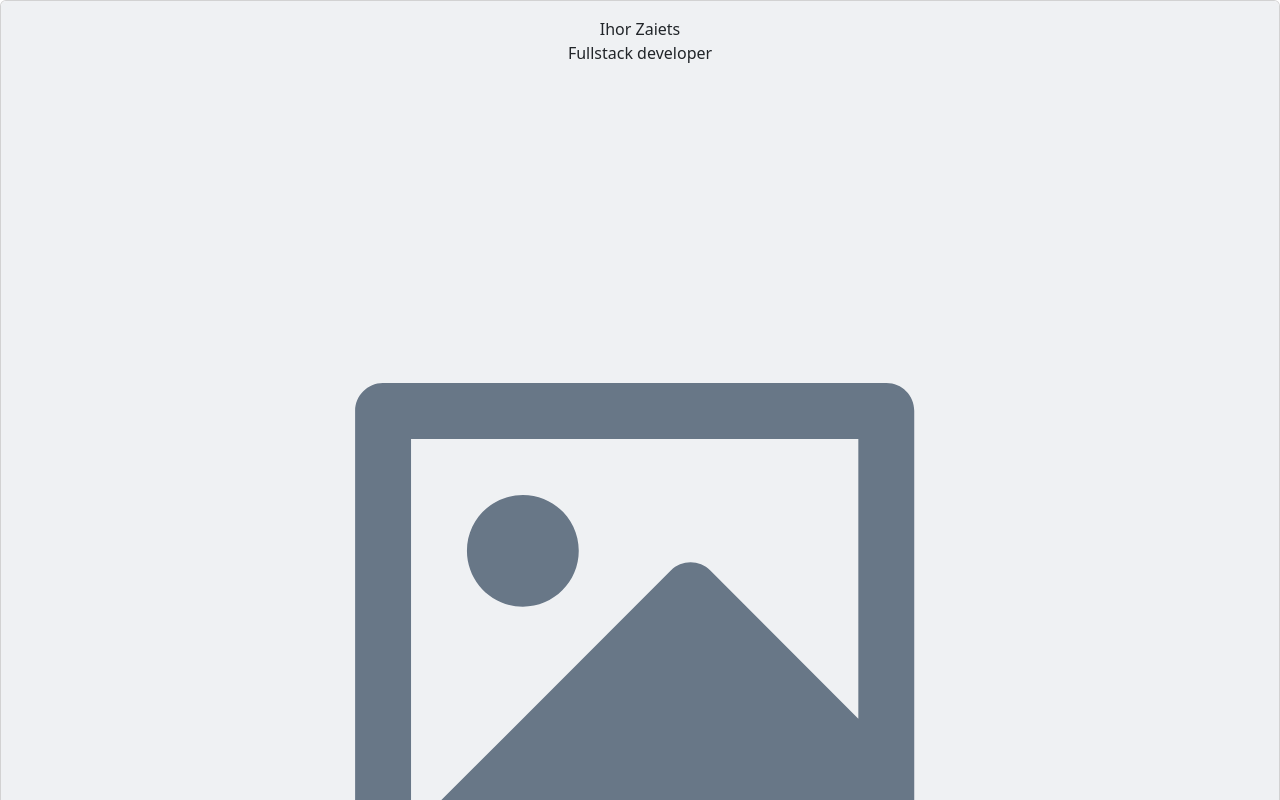
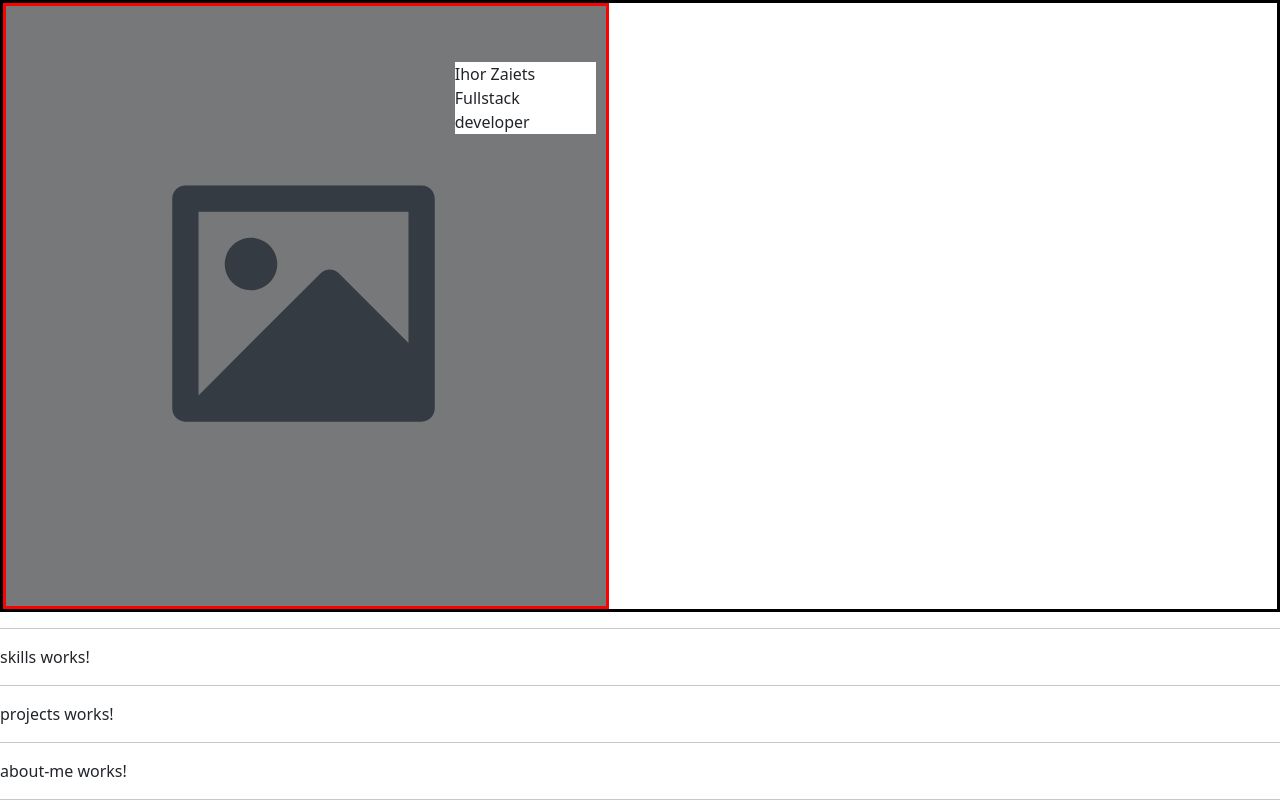
Before and after one commit to Ihor-Zaiets/zaietsWebsite, an Angular app: page / in a window 1280 px wide. Shown: the top 800 px of the page. Built offline with nearby package versions, Linux system fonts and the light colour scheme.

Commit message:
create grid system over image and place text inside grid cell

```diff
--- a/src/app/home/landing-page/landing-page.component.html
+++ b/src/app/home/landing-page/landing-page.component.html
@@ -1,8 +1,11 @@
-<div class="card">
-  <img class="card-img-top" src="assets/images/landscape-placeholder.svg" alt="image placeholder"/>
-  <div class="card-img-overlay text-center">
-    Ihor Zaiets
-    <br>
-    Fullstack developer
+<div class="landing-page">
+  <div class="image-container selected-border">
+    <div class="grid-container selected-bg">
+      <div class="grid-item">
+        Ihor Zaiets
+        <br>Fullstack developer
+      </div>
+    </div>
+    <img class="" src="assets/images/landscape-placeholder.svg" alt="image placeholder"/>
   </div>
 </div>
--- a/src/app/home/landing-page/landing-page.component.scss
+++ b/src/app/home/landing-page/landing-page.component.scss
@@ -0,0 +1,38 @@
+.selected-border {
+  border: 3px solid red !important;
+}
+
+.selected-bg {
+  background-color: rgba(0, 0, 0, 0.5) !important;
+}
+
+.selected-hover:hover {
+  background-color: rgba(0, 0, 0, 0.5) !important;
+}
+
+.landing-page, .landing-page > * {
+  box-sizing: border-box;
+  border: 3px solid black;
+}
+
+.image-container {
+  display: inline-block;
+  position: relative;
+}
+
+.grid-container {
+  position: absolute;
+  width: 100%;
+  height: 100%;
+  display: grid;
+  grid-template-columns: repeat(12, 1fr);
+  grid-template-rows: repeat(12, 1fr);
+  grid-gap: 5px;
+  padding: 10px;
+}
+
+.grid-item {
+  background-color: white;
+  grid-column: 10 / span 3;
+  grid-row: 2;
+}
```
